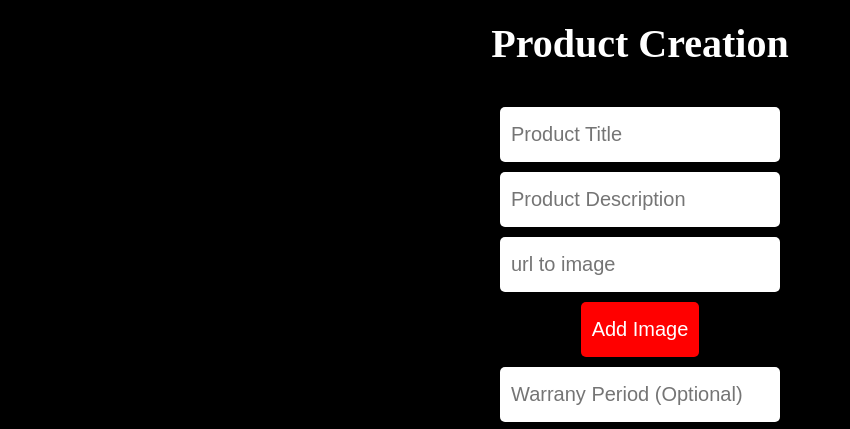
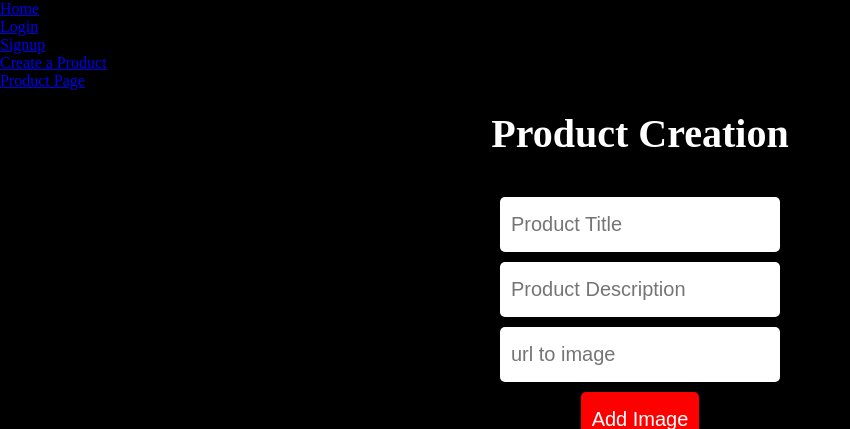
Before and after one commit to mhamaday06/marketplace_final_CSET180, a Flask app: page /product_creation in a window 1280 px wide. Shown: the top 429 px of the page, without its empty margins (0-850 px from the left). Run offline with Flask 3, Linux system fonts and the light colour scheme.

Commit message:
adding nav to other pages

```diff
--- a/templates/product_creation.html
+++ b/templates/product_creation.html
@@ -79,6 +79,16 @@
 </style>
 
 <body>
+    <nav>
+        <ul>
+            <li><a href="{{ url_for('index') }}">Home</a></li>
+            <li><a href="{{ url_for('login') }}">Login</a></li>
+            <li><a href="{{ url_for('signup') }}">Signup</a></li>
+            <li><a href="{{ url_for('product_creation') }}">Create a Product</a></li>
+            <li><a href=" {{ url_for('product_page') }} ">Product Page</a></li>
+        </ul>
+    </nav>
+
     <h1>Product Creation</h1>
 
     <div class="div-body">
--- a/templates/signup.html
+++ b/templates/signup.html
@@ -22,6 +22,7 @@
 
 <body>
 
+
 </body>
 <script>
 
```
Also changed, not shown: templates/login.html (+9 -0 lines), templates/product_page.html (+11 -7 lines).
